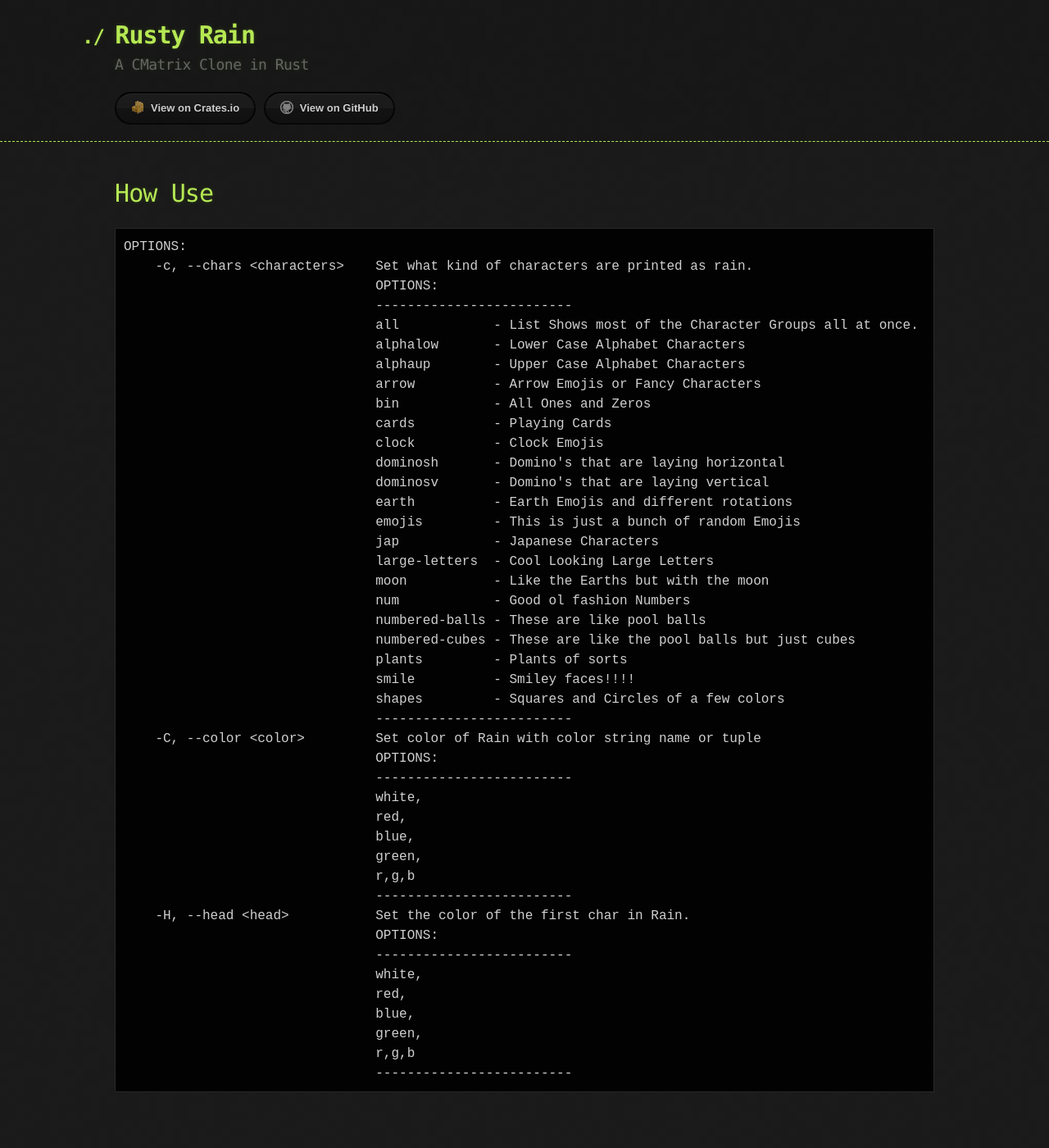
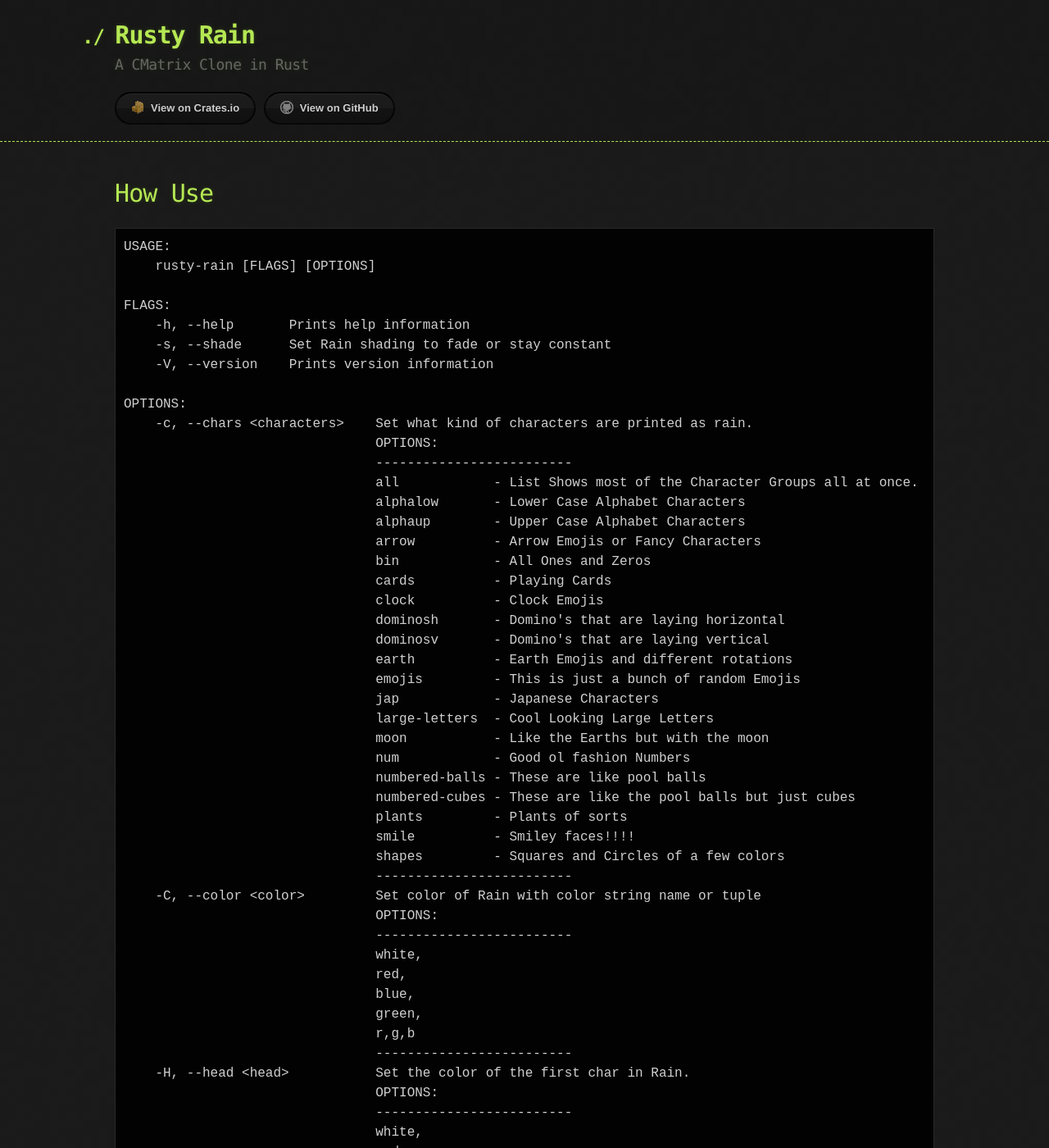
Before and after one commit to cowboy8625/rusty-rain, a Jekyll site: the page built from using.md, in a window 1280 px wide and 1400 px high. Shown: the whole window at 82% size. Built offline with Jekyll 4.4.1, drawn with Linux system fonts in a browser that asks for light colours; our own code applies the rules of GitHub Pages for plain Markdown files; some of the changed text lies outside the part shown.

Commit message:
Update using.md

````diff
--- a/using.md
+++ b/using.md
@@ -1,5 +1,13 @@
 # How Use
 ```
+USAGE:
+    rusty-rain [FLAGS] [OPTIONS]
+
+FLAGS:
+    -h, --help       Prints help information
+    -s, --shade      Set Rain shading to fade or stay constant
+    -V, --version    Prints version information
+
 OPTIONS:
     -c, --chars <characters>    Set what kind of characters are printed as rain.
                                 OPTIONS:
@@ -43,4 +51,5 @@ OPTIONS:
                                 green,
                                 r,g,b
                                 -------------------------
+
 ```
````
